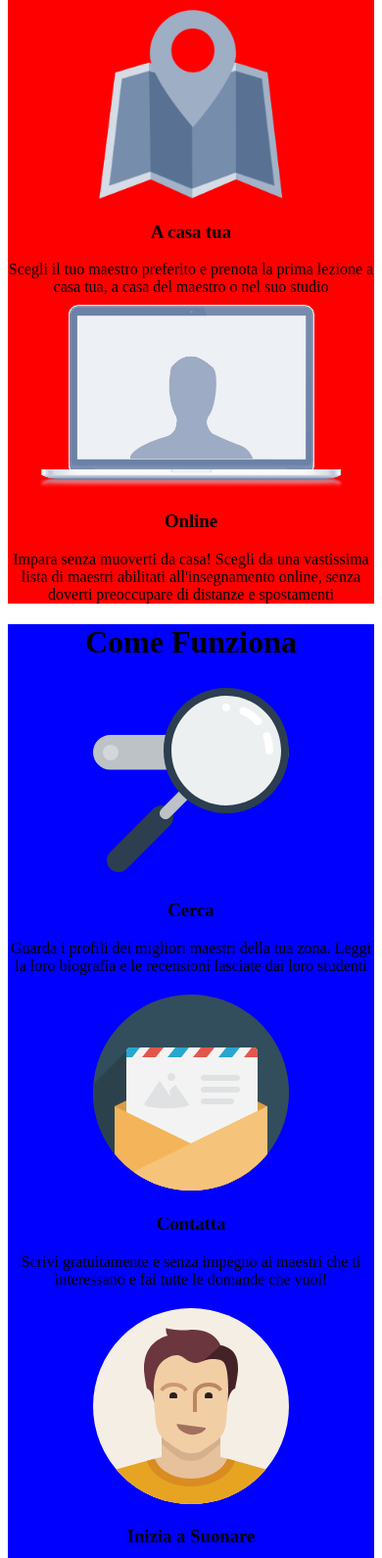
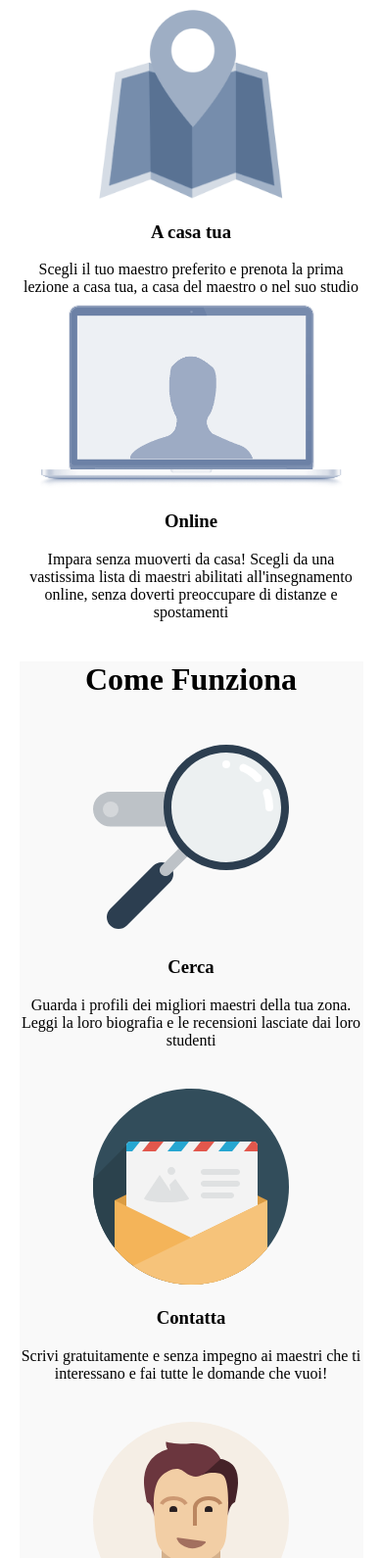
Before and after one commit to Danny-Brogno/html-css-resp-wannabe, a plain HTML site: page index.html in a window 390 px wide. Shown: the part 73-1663 px from the top of the page at 98% size. Drawn offline with Linux system fonts and the light colour scheme.

Commit message:
Last push of the night (exercise completed + bonus)

```diff
--- a/css/style1.css
+++ b/css/style1.css
@@ -1,9 +1,21 @@
+/* TABLET SECTION-RULES FOR THE WHOLE PAGE */
+
+@media screen and (max-width: 768px) {
+
+  body {
+    margin: 0 5%;
+  }
+}
+
 /* TABLET SECTION 1 */
+
 @media screen and (max-width: 768px) {
 
 #lezioni .row {
-  /* debug */
-  background-color: red;
+}
+
+#lezioni .right {
+  padding-bottom: 20px;
 }
 
 .row {
@@ -20,18 +32,23 @@
 
 }
 
+/* TABLET SECTION 2 */
 
-/* TABLET SECTION 2 */
 @media screen and (max-width: 768px) {
-
-  #steps .row {
-    /* debug */
-    background-color: blue;
-  }
 
   #steps .row>.left,
   #steps .row>.central {
     width: 50%;
+  }
+
+  #steps .row>.left img,
+  #steps .row>.central img,
+  #steps .row>.right img {
+    padding-top: 20px;
+  }
+
+  #steps .right {
+    padding-bottom: 20px;
   }
 
   #steps .row>.central {
@@ -48,43 +65,20 @@
 
 }
 
+/* TABLET SECTION 3 */
+
 @media screen and (max-width: 768px) {
 
-  #why .row {
-    /* debug */
-    background-color: orange;
+  #why .third {
+    padding-bottom: 20px;
   }
-
-  #why h3 {
-    color: red;
-  }
-
 }
 
-
-
-
-
-
-
-
-
-
-
-
-
-
-
-
+/* --------------------------------------------------------------------- */
 
 /* MOBILE PHONE SECTION 1 */
 
 @media screen and (max-width: 420px) {
-
-#lezioni .row {
-  /* debug */
-  background-color: red;
-  }
 
   .row {
     width: 100%;
@@ -104,11 +98,6 @@
 
 @media screen and (max-width: 420px) {
 
-  #steps .row {
-    /* debug */
-    background-color: blue;
-  }
-
   #steps .row>.left,
   #steps .row>.central,
   #steps .row>.right {
@@ -123,11 +112,6 @@
 
 @media screen and (max-width: 420px) {
 
-  #why .row {
-    /* debug */
-    background-color: orange;
-  }
-
   #why .row>.first,
   #why .row>.second,
   #why .row>.third {
```
